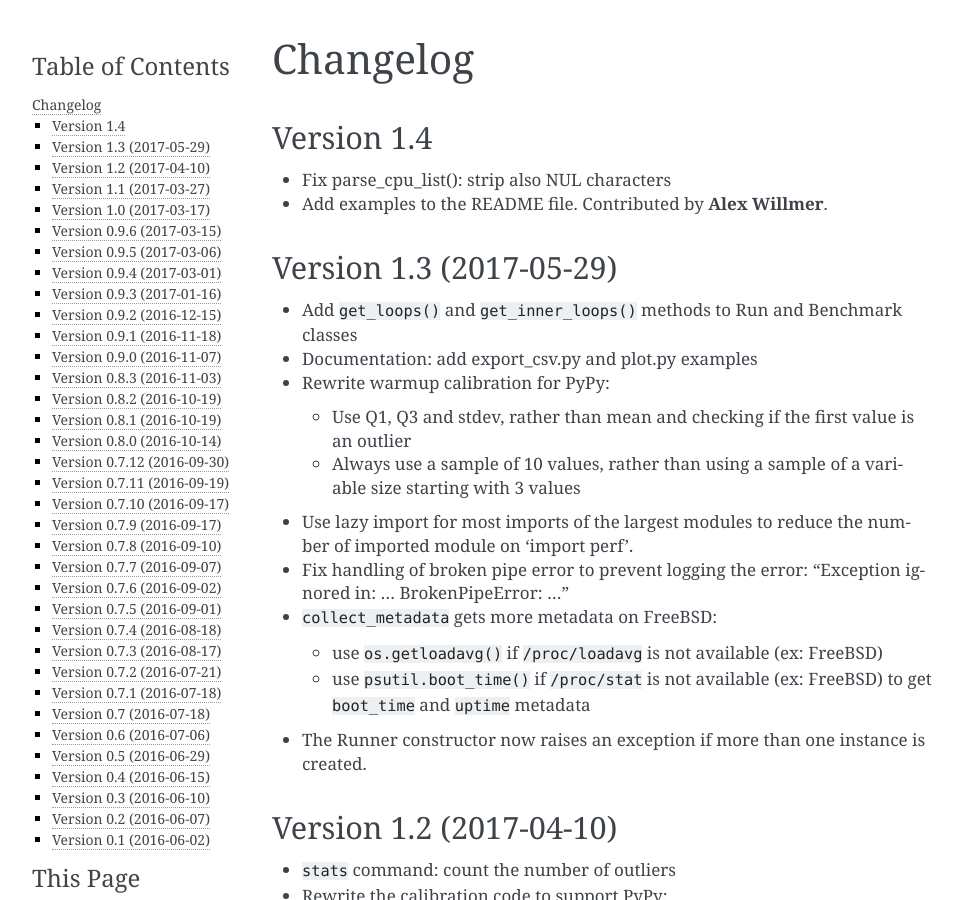
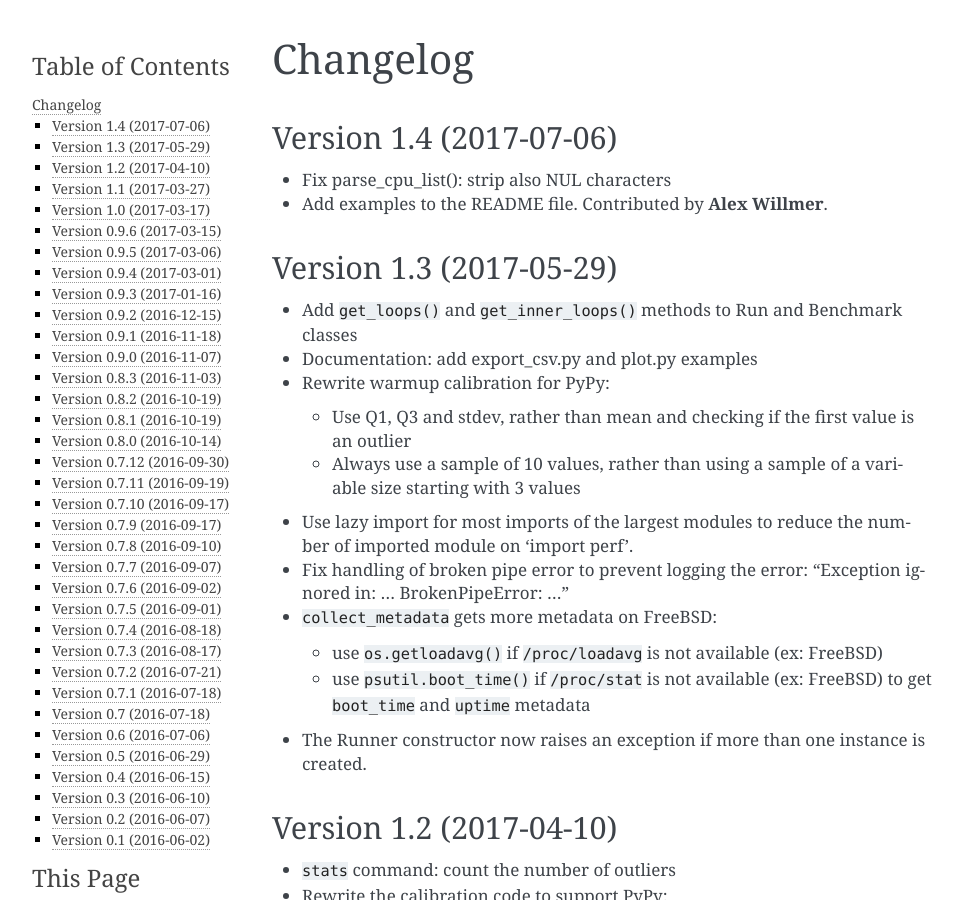
Before and after one commit to psf/pyperf, a Sphinx documentation site: the page built from doc/changelog.rst, in a window 1280 px wide and 900 px high. Shown: the whole window, without its empty margins (148-1111 px from the left). Built offline with Sphinx 7.4.7, drawn with Linux system fonts in a browser that asks for light colours.

Commit message:
prepare 1.4 release

```diff
--- a/doc/changelog.rst
+++ b/doc/changelog.rst
@@ -1,8 +1,8 @@
 Changelog
 =========
 
-Version 1.4
------------
+Version 1.4 (2017-07-06)
+------------------------
 
 * Fix parse_cpu_list(): strip also NUL characters
 * Add examples to the README file. Contributed by **Alex Willmer**.
```
